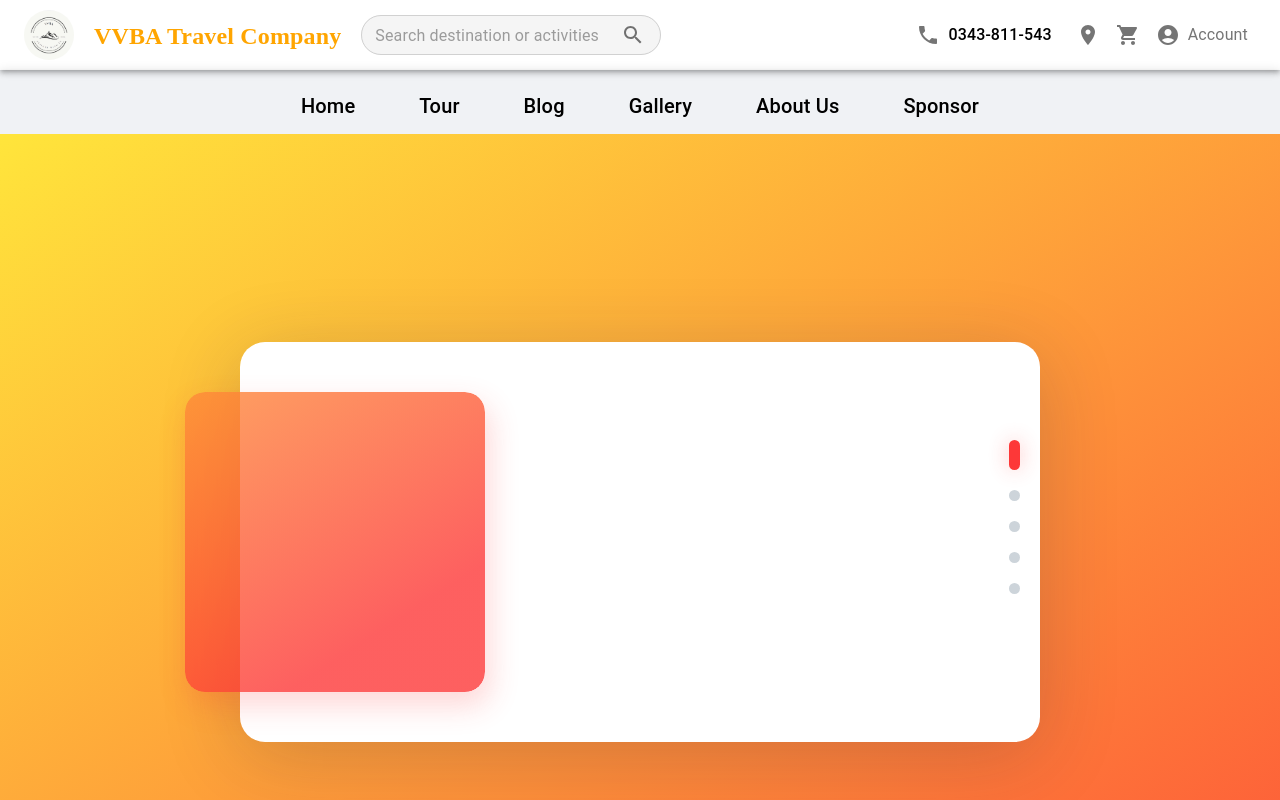
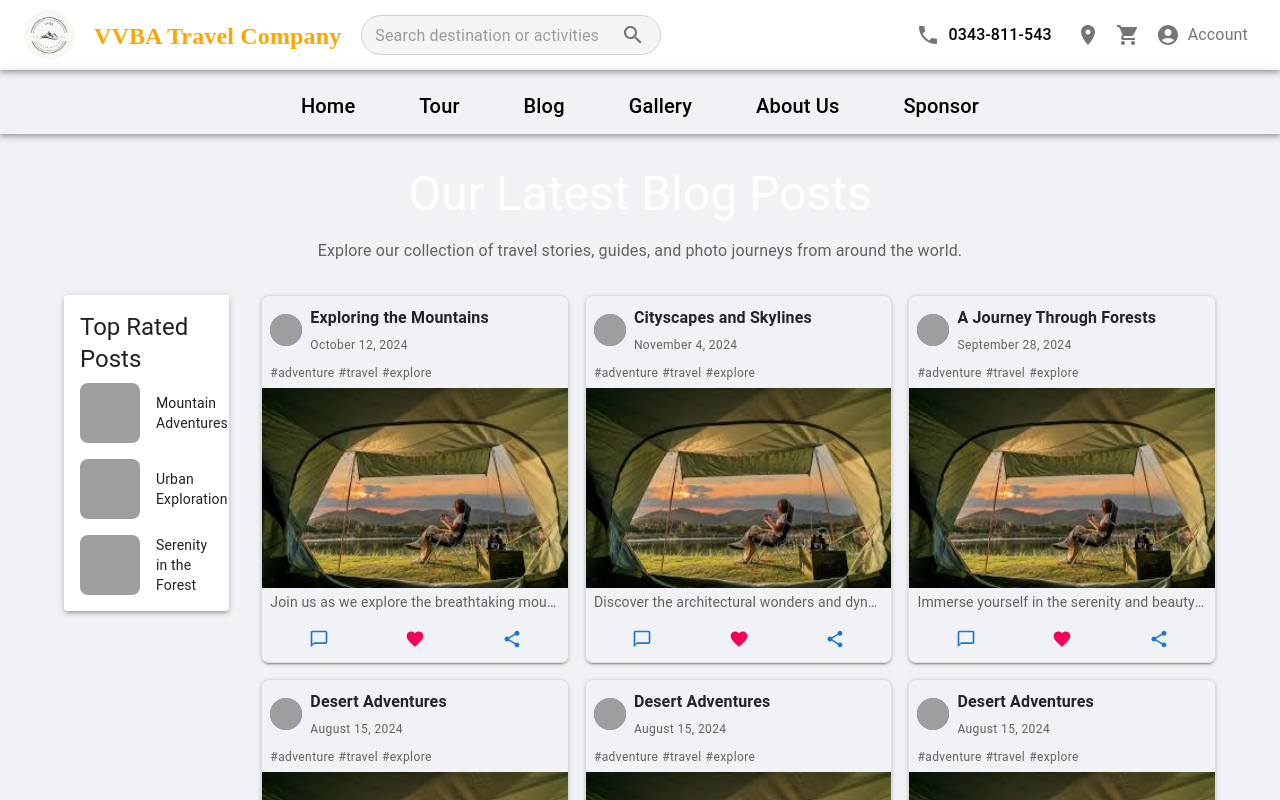
Before and after one commit to AnPhanCNTT-K63/Travel-Website, a React (Create React App) app: page /blog in a window 1280 px wide. Shown: the top 800 px of the page. Built offline with nearby package versions, Linux system fonts and the light colour scheme; grey boxes are pictures that could not be loaded.

Commit message:
new feat

```diff
--- a/package.json
+++ b/package.json
@@ -31,6 +31,7 @@
     "reactstrap": "^9.2.3",
     "slick-carousel": "^1.8.1",
     "styled-components": "^6.1.13",
+    "swiper": "^9.4.1",
     "web-vitals": "^2.1.4"
   },
   "scripts": {
--- a/public/html/templateSlide4/tempSlide.html
+++ b/public/html/templateSlide4/tempSlide.html
@@ -1,4 +1,4 @@
-<!DOCTYPE html>
+<!doctype html>
 <html lang="en">
   <head>
     <meta charset="UTF-8" />
--- a/src/components/Navigation/navigation.js
+++ b/src/components/Navigation/navigation.js
@@ -1,7 +1,6 @@
 import Home from "../Pages/Home/Home";
 import Tour from "../Pages/Tour/Tour";
 import AboutUs from "../Pages/AboutUs/AboutUs";
-import Blog from "../Pages/Blog/Blog";
 import Gallery from "../Pages/Gallery/Gallery";
 import Sponsor from "../Pages/Sponsor/Sponsor";
 import { Route, Routes, useLocation } from "react-router-dom";
@@ -11,7 +10,8 @@ import { useEffect, useState } from "react";
 import ArrowCircleUpIcon from "@mui/icons-material/ArrowCircleUp";
 import CreateTour from "../Pages/Tour/CreateTour";
 import DetailPage from "../Pages/Tour/Detail";
-import Profile from "../Profile/UserProfile/Profile";
+import Profile from "../User/UserProfile/Profile";
+import BlogPage from "../Pages/Blog/BlogTest";
 
 function Navigation() {
   const location = useLocation();
@@ -47,7 +47,7 @@ function Navigation() {
         <Route path="/" element={<Home />} />
         <Route path="/home" element={<Home />} />
         <Route path="/tour" element={<Tour />} />
-        <Route path="/blog" element={<Blog />} />
+        <Route path="/blog" element={<BlogPage />} />
         <Route path="/gallery" element={<Gallery />} />
         <Route path="/about-us" element={<AboutUs />} />
         <Route path="/sponsor" element={<Sponsor />} />
--- /dev/null
+++ b/src/components/Pages/Blog/BlogPost.js
@@ -0,0 +1,87 @@
+import React from "react";
+import { Box, Typography, IconButton, Avatar } from "@mui/material";
+import { Favorite, Share, ChatBubbleOutline } from "@mui/icons-material";
+
+const BlogPost = ({ title, datetime, image, description, hashtags }) => {
+  return (
+    <Box
+      sx={{
+        border: "1px solid #ddd",
+        borderRadius: 2,
+        overflow: "hidden",
+        boxShadow: 2,
+        display: "flex",
+        flexDirection: "column",
+        justifyContent: "space-between",
+        height: "100%", // To ensure uniform height in grid layout
+      }}
+    >
+      {/* User Avatar and Title Section */}
+      <Box display="flex" alignItems="center" sx={{ p: 1, pb: 0 }}>
+        <Avatar
+          sx={{
+            width: 32,
+            height: 32,
+            backgroundColor: "#6c63ff",
+            marginRight: 1,
+          }}
+          alt="Author Name"
+          src="https://source.unsplash.com/random/100x100?person"
+        />
+        <Box flexGrow={1}>
+          <Typography variant="subtitle1" sx={{ fontWeight: "bold" }}>
+            {title}
+          </Typography>
+          <Typography variant="caption" color="text.secondary">
+            {datetime}
+          </Typography>
+        </Box>
+      </Box>
+
+      {/* Hashtags Section */}
+      <Box sx={{ px: 1, py: 0.5 }}>
+        <Typography variant="caption" color="text.secondary">
+          {hashtags.map((hashtag, index) => (
+            <span key={index} style={{ marginRight: 4 }}>
+              #{hashtag}
+            </span>
+          ))}
+        </Typography>
+      </Box>
+
+      {/* Image Section */}
+      <Box
+        component="img"
+        src={image}
+        alt={title}
+        sx={{
+          width: "100%",
+          height: 200, // Adjusted for compactness
+          objectFit: "cover",
+        }}
+      />
+
+      {/* Description Section */}
+      <Box sx={{ px: 1, py: 0.5 }}>
+        <Typography variant="body2" color="text.secondary" noWrap>
+          {description}
+        </Typography>
+      </Box>
+
+      {/* Icons (Chat, Like, Share) Section */}
+      <Box display="flex" justifyContent="space-around" sx={{ p: 1 }}>
+        <IconButton size="small" sx={{ color: "#1976d2" }}>
+          <ChatBubbleOutline fontSize="small" />
+        </IconButton>
+        <IconButton size="small" sx={{ color: "#f50057" }}>
+          <Favorite fontSize="small" />
+        </IconButton>
+        <IconButton size="small" sx={{ color: "#1976d2" }}>
+          <Share fontSize="small" />
+        </IconButton>
+      </Box>
+    </Box>
+  );
+};
+
+export default BlogPost;
--- /dev/null
+++ b/src/components/Pages/Blog/BlogTest.js
@@ -0,0 +1,155 @@
+import React from "react";
+import { Grid, Container, Typography, Box, Paper } from "@mui/material";
+import BlogPost from "./BlogPost";
+
+const BlogPage = () => {
+  // Sample blog post data
+  const posts = [
+    {
+      id: 1,
+      title: "Exploring the Mountains",
+      datetime: "October 12, 2024",
+      image: "/a1.jpeg",
+      description:
+        "Join us as we explore the breathtaking mountain landscapes and uncover hidden trails.",
+    },
+    {
+      id: 2,
+      title: "Cityscapes and Skylines",
+      datetime: "November 4, 2024",
+      image: "/a1.jpeg",
+      description:
+        "Discover the architectural wonders and dynamic energy of the world's most iconic cities.",
+    },
+    {
+      id: 3,
+      title: "A Journey Through Forests",
+      datetime: "September 28, 2024",
+      image: "/a1.jpeg",
+      description:
+        "Immerse yourself in the serenity and beauty of lush forests from around the globe.",
+    },
+    {
+      id: 4,
+      title: "Desert Adventures",
+      datetime: "August 15, 2024",
+      image: "/a1.jpeg",
+      description:
+        "Uncover the mysteries and unique beauty of expansive deserts and sandy landscapes.",
+    },
+    {
+      id: 5,
+      title: "Desert Adventures",
+      datetime: "August 15, 2024",
+      image: "/a1.jpeg",
+      description:
+        "Uncover the mysteries and unique beauty of expansive deserts and sandy landscapes.",
+    },
+    {
+      id: 6,
+      title: "Desert Adventures",
+      datetime: "August 15, 2024",
+      image: "/a1.jpeg",
+      description:
+        "Uncover the mysteries and unique beauty of expansive deserts and sandy landscapes.",
+    },
+    {
+      id: 7,
+      title: "Desert Adventures",
+      datetime: "August 15, 2024",
+      image: "/a1.jpeg",
+      description:
+        "Uncover the mysteries and unique beauty of expansive deserts and sandy landscapes.",
+    },
+  ];
+
+  // Sample top-rated posts for the sidebar
+  const topRatedPosts = [
+    {
+      id: 1,
+      title: "Mountain Adventures",
+      image: "https://source.unsplash.com/random/300x200?mountain",
+    },
+    {
+      id: 2,
+      title: "Urban Exploration",
+      image: "https://source.unsplash.com/random/300x200?city",
+    },
+    {
+      id: 3,
+      title: "Serenity in the Forest",
+      image: "https://source.unsplash.com/random/300x200?forest",
+    },
+  ];
+
+  return (
+    <Container maxWidth="lg" sx={{ padding: "2rem 0" }}>
+      {/* Page Title */}
+      <Typography variant="h3" align="center" gutterBottom>
+        Our Latest Blog Posts
+      </Typography>
+
+      <Typography
+        variant="body1"
+        color="text.secondary"
+        align="center"
+        sx={{ mb: 4 }}
+      >
+        Explore our collection of travel stories, guides, and photo journeys
+        from around the world.
+      </Typography>
+
+      {/* Main Content and Sidebar Grid */}
+      <Grid container spacing={4}>
+        {/* Main Blog Posts */}
+        <Grid item xs={12} md={2}>
+          <Paper sx={{ padding: 2, boxShadow: 3 }}>
+            <Typography variant="h5" gutterBottom>
+              Top Rated Posts
+            </Typography>
+            <Grid container spacing={2}>
+              {topRatedPosts.map((post) => (
+                <Grid item key={post.id} xs={12}>
+                  <Box display="flex" alignItems="center">
+                    <Box
+                      component="img"
+                      src={post.image}
+                      alt={post.title}
+                      sx={{
+                        width: "60px",
+                        height: "60px",
+                        objectFit: "cover",
+                        borderRadius: "8px",
+                        marginRight: "1rem",
+                      }}
+                    />
+                    <Typography variant="body2">{post.title}</Typography>
+                  </Box>
+                </Grid>
+              ))}
+            </Grid>
+          </Paper>
+        </Grid>
+        <Grid item xs={12} md={10}>
+          <Grid container spacing={2}>
+            {posts.map((post) => (
+              <Grid item key={post.id} xs={12} sm={6} md={4}>
+                <BlogPost
+                  title={post.title}
+                  datetime={post.datetime}
+                  image={post.image}
+                  description={post.description}
+                  hashtags={["adventure", "travel", "explore"]} // Example hashtags
+                />
+              </Grid>
+            ))}
+          </Grid>
+        </Grid>
+
+        {/* Sidebar with Top Rated Posts */}
+      </Grid>
+    </Container>
+  );
+};
+
+export default BlogPage;
--- a/src/components/Profile/UserProfile/Profile.js
+++ b/src/components/User/UserProfile/Profile.js
@@ -12,8 +12,19 @@ import {
 } from "reactstrap";
 import UserHeader from "./UserHeader.js";
 import Post from "./PostList.js";
+import { signout } from "../../../api/services.js";
 
 const Profile = () => {
+  const handleSignOut = async () => {
+    try {
+      const data = await signout();
+      console.log(data);
+      localStorage.removeItem("token");
+      window.location.reload();
+    } catch (err) {
+      console.log("Error", err);
+    }
+  };
   return (
     <>
       {/* Page content */}
@@ -318,8 +329,7 @@ const Profile = () => {
                   <div className="text-center" style={buttonContainerStyle}>
                     <Button
                       color="primary"
-                      href="#pablo"
-                      onClick={(e) => e.preventDefault()}
+                      onClick={(e) => e.preventDefault}
                       style={buttonStyle}
                     >
                       Save
```
Also changed, not shown: src/components/Pages/Blog/CreatePost.js (added), src/components/User/UserProfile/PostList.js (renamed from src/components/Profile/UserProfile/PostList.js), src/components/User/UserProfile/UserHeader.js (renamed from src/components/Profile/UserProfile/UserHeader.js), 1 other file (tests, documents, lock files or other folders).
